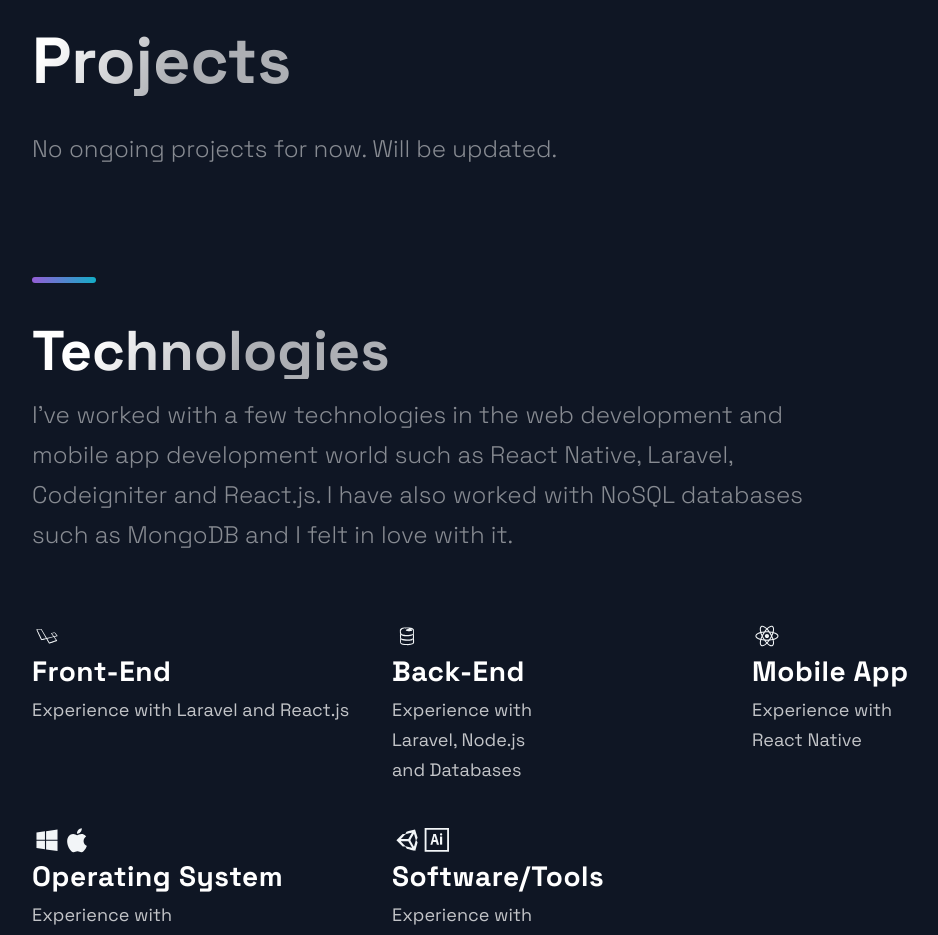
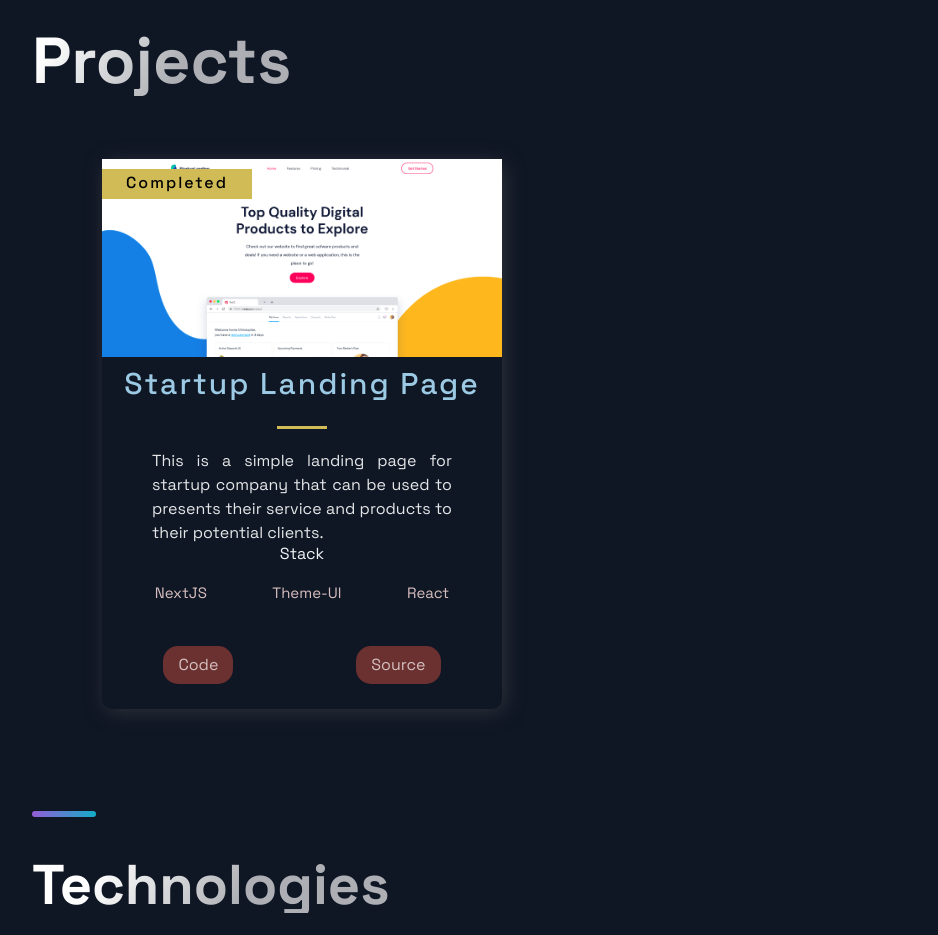
Before and after one commit to ilyshkmi/portfolio, a Next.js app: page / in a window 1280 px wide. Shown: the part 740-1675 px from the top of the page, without its empty margins (88-1026 px from the left). Built offline with nearby package versions, Linux system fonts and the light colour scheme.

Commit message:
feat: added landing page project

```diff
--- a/src/components/Projects/Projects.js
+++ b/src/components/Projects/Projects.js
@@ -31,8 +31,8 @@ const Projects = () => (
                   </TagList>
                 </div>
                 <UtilityList>
-                  <ExternalLinks href={p.visit}>Code</ExternalLinks>
-                  <ExternalLinks href={p.source}>Source</ExternalLinks>
+                  <ExternalLinks href={p.visit} target="_blank">Code</ExternalLinks>
+                  <ExternalLinks href={p.source} target="_blank">Source</ExternalLinks>
                 </UtilityList>
               </BlogCard>
             );
--- a/src/constants/constants.js
+++ b/src/constants/constants.js
@@ -1,14 +1,14 @@
 export const projects = [
-  // {
-  //   title: 'Tuition Management System',
-  //   description: "Using React, Node.js, Express & MongoDB. The system is used to manage daily tuition activity such as student registration, payment records, subject registration and many more. This system is expected to be publish on production on 2nd quarter of 2022 with a small to medium tuition business owner as the potential clients.",
-  //     image: '/images/1.png',
-  //     tags: ['Mongo', 'Express', 'React', 'Node'],
-  //   source: '#',
-  //   visit: '#',
-  //   id: 0,
-  //   status: 'ongoing',
-  // },
+  {
+    title: 'Startup Landing Page',
+    description: "This is a simple landing page for startup company that can be used to presents their service and products to their potential clients.",
+      image: '/images/startup-landing-page.png',
+      tags: ['NextJS', 'Theme-UI', 'React'],
+    source: 'https://startup-landing-page.muhdsaiful.com',
+    visit: 'https://github.com/MuhdSaifulnizam15/landing-page',
+    id: 1,
+    status: 'completed',
+  },
   // {
   //   title: 'E-Commerce',
   //   description:"While building it you're going to learn many advanced React & JavaScript topics, as well as how to use Stripe for card transactions. On top of that, at the end of the video, you will have this unique and complex webshop app that you will be able to add to your portfolio. And trust me, e-commerce applications are impressive.",
```
Also changed, not shown: public/images/startup-landing-page.png (added), 1 other file (tests, documents, lock files or other folders).
